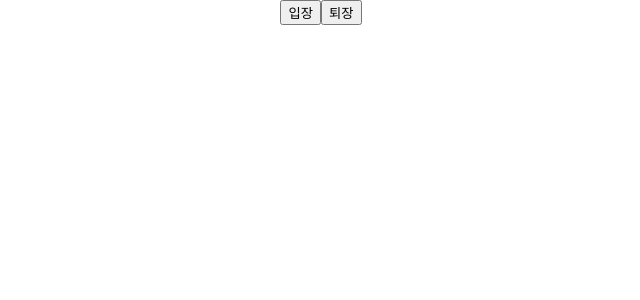
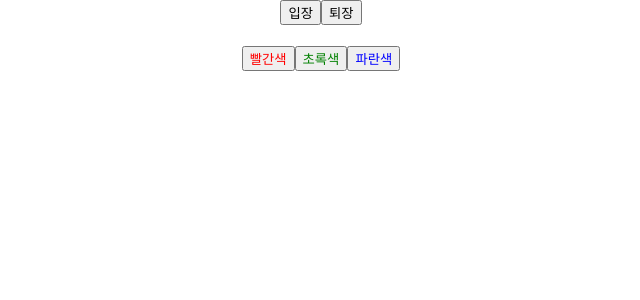
Before and after one commit to dy-kim92/react-practice, a React (Create React App) app: page / in a window 1280 px wide. Shown: the top 300 px of the page, without its empty margins (319-959 px from the left). Built offline with nearby package versions, Linux system fonts and the light colour scheme.

Commit message:
컴포넌트 상태 변경

```diff
--- a/src/Say.js
+++ b/src/Say.js
@@ -5,12 +5,24 @@
   const onClickEnter = () => setMessage("안녕하세요!");
   const onClickLeave = () => setMessage("안녕히 가세요!");
 
+  const [color, setColor] = useState("black");
+
   return (
     <div>
       <button onClick={onClickEnter}>입장</button>
       <button onClick={onClickLeave}>퇴장</button>
 
-      <h1>{message}</h1>
+      <h1 style={{ color }}>{message}</h1>
+
+      <button style={{ color: "red" }} onClick={() => setColor("red")}>
+        빨간색
+      </button>
+      <button style={{ color: "green" }} onClick={() => setColor("green")}>
+        초록색
+      </button>
+      <button style={{ color: "blue" }} onClick={() => setColor("blue")}>
+        파란색
+      </button>
     </div>
   );
 };
```
